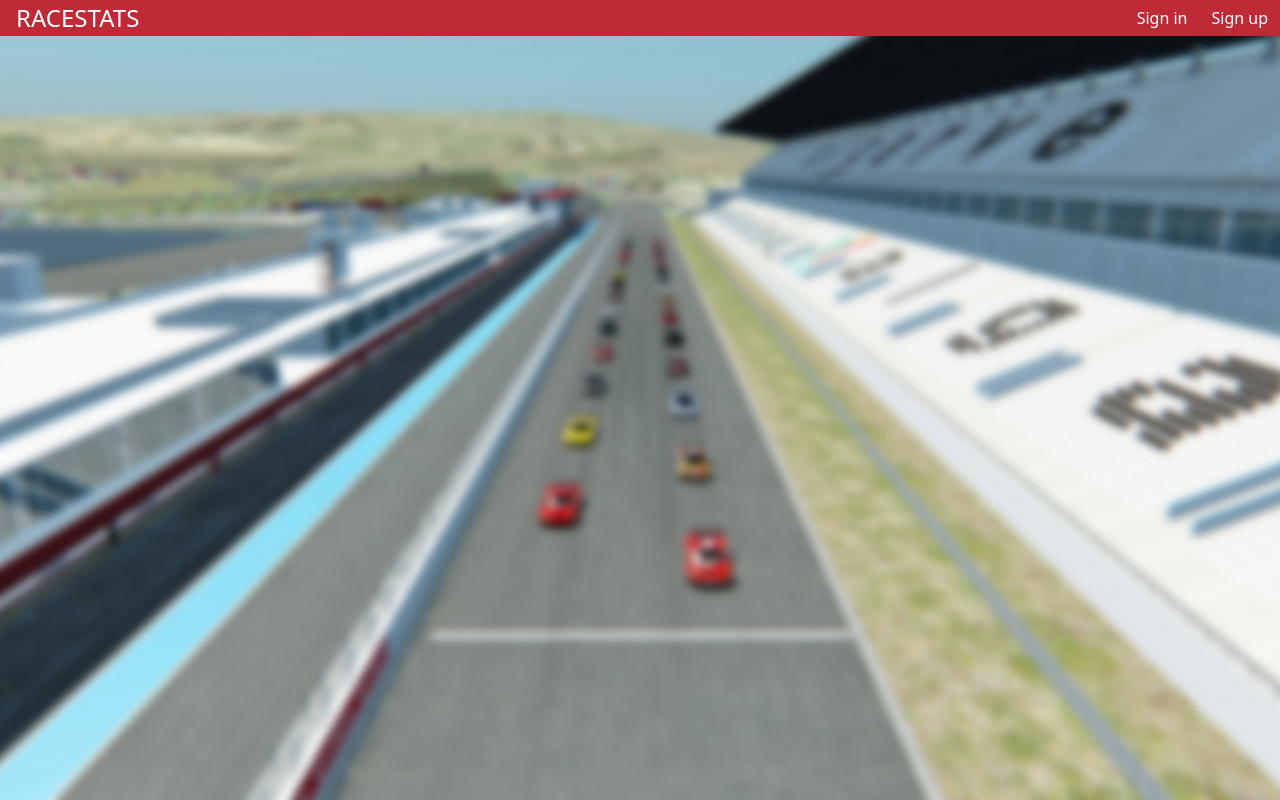
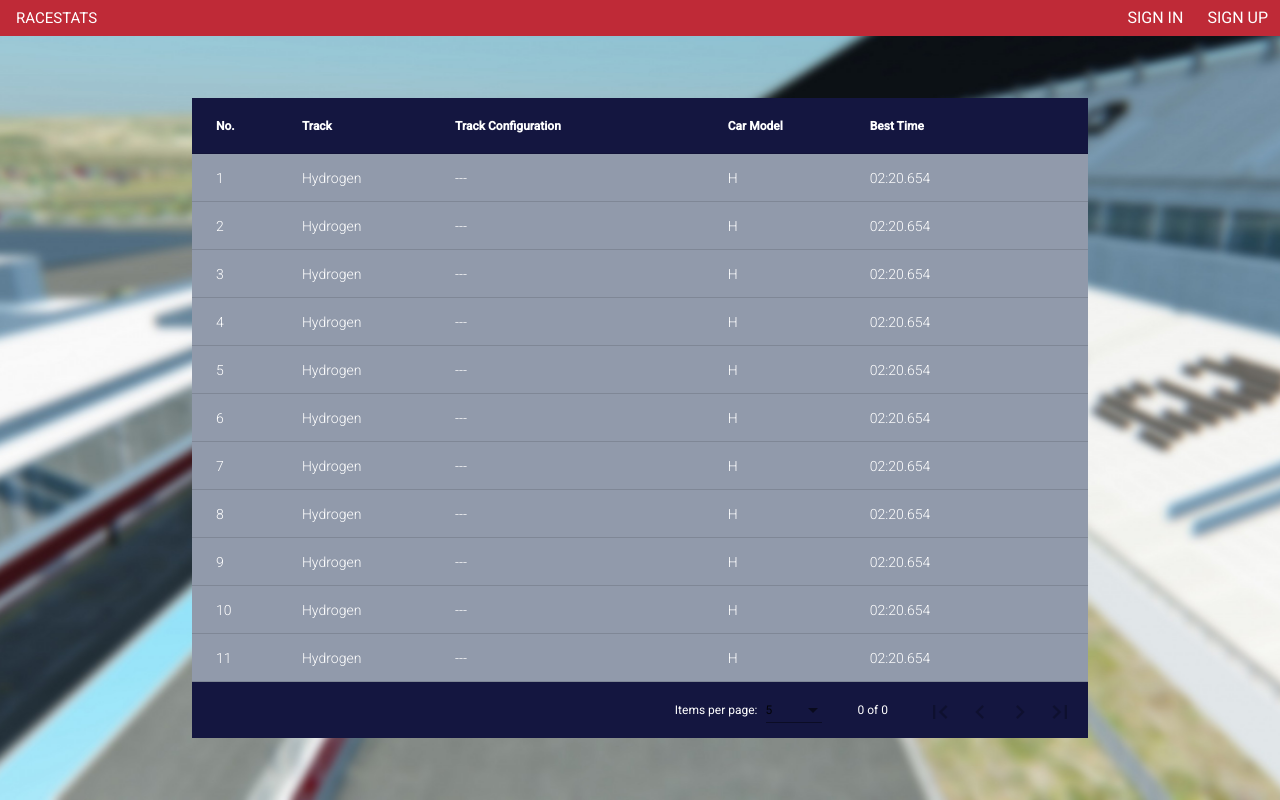
Before and after one commit to andreortizrijo/RaceStatsFrontEnd, an Angular app: page /dashboard in a window 1280 px wide. Built offline with nearby package versions, Linux system fonts and the light colour scheme.

Commit message:
Table Template almost complete

```diff
--- a/angular.json
+++ b/angular.json
@@ -31,6 +31,7 @@
               "src/assets"
             ],
             "styles": [
+              "./node_modules/@angular/material/prebuilt-themes/indigo-pink.css",
               "src/styles.scss"
             ],
             "scripts": []
@@ -94,6 +95,7 @@
               "src/assets"
             ],
             "styles": [
+              "./node_modules/@angular/material/prebuilt-themes/indigo-pink.css",
               "src/styles.scss"
             ],
             "scripts": []
--- a/src/app/dashboard/dashboard.component.html
+++ b/src/app/dashboard/dashboard.component.html
@@ -1,3 +1,33 @@
-<div style='width:50%'>
-  <canvas id='canvas'></canvas>
+<div class="dashboard">
+  <table mat-table [dataSource]="dataSource" class="dashboard__table-container" >
+
+    <ng-container matColumnDef="number">
+      <th mat-header-cell *matHeaderCellDef class="dashboard__table-container__title"> No. </th>
+      <td mat-cell *matCellDef="let info" class="dashboard__table-container__information"> {{info.number}} </td>
+    </ng-container>
+
+    <ng-container matColumnDef="track">
+      <th mat-header-cell *matHeaderCellDef class="dashboard__table-container__title"> Track </th>
+      <td mat-cell *matCellDef="let info" class="dashboard__table-container__information"> {{info.track}} </td>
+    </ng-container>
+
+    <ng-container matColumnDef="trackconfiguration">
+      <th mat-header-cell *matHeaderCellDef class="dashboard__table-container__title"> Track Configuration </th>
+      <td mat-cell *matCellDef="let info" class="dashboard__table-container__information"> {{info.trackconfiguration}} </td>
+    </ng-container>
+
+    <ng-container matColumnDef="carmodel">
+      <th mat-header-cell *matHeaderCellDef class="dashboard__table-container__title"> Car Model </th>
+      <td mat-cell *matCellDef="let info" class="dashboard__table-container__information"> {{info.carmodel}} </td>
+    </ng-container>
+
+    <ng-container matColumnDef="besttime">
+      <th mat-header-cell *matHeaderCellDef class="dashboard__table-container__title"> Best Time </th>
+      <td mat-cell *matCellDef="let info" class="dashboard__table-container__information"> {{info.besttime}} </td>
+    </ng-container>
+
+    <tr mat-header-row *matHeaderRowDef="displayedColumns"></tr>
+    <tr mat-row *matRowDef="let row; columns: displayedColumns;"></tr>
+  </table>
+  <mat-paginator class="dashboard__paginator" [pageSizeOptions]="[5, 10, 20]" showFirstLastButtons></mat-paginator>
 </div>
--- a/src/app/dashboard/dashboard.component.scss
+++ b/src/app/dashboard/dashboard.component.scss
@@ -1,4 +1,37 @@
-.graph{
-  width: 100px;
-  height: 100px;
+.dashboard {
+  display: flex;
+  justify-content: center;
+  align-items: center;
+  flex-direction: column;
+  height: 100%;
+
+  &__paginator {
+    width: 70%;
+    background-color: #141640;
+    color: #fff;
+  }
+
+  &__table-container {
+    flex-direction: row;
+    margin: 0rem;
+    padding: 1rem;
+    border-radius: 0.4rem;
+    width: 70%;
+    padding: 2rem;
+
+    &__title {
+      margin: 0rem;
+      color: #fff;
+      font-weight: bold;
+      background-color: #141640;
+    }
+
+    &__information {
+      margin: 0rem;
+      text-align: start;
+      background-color: #49577399;
+      color: #fff;
+      font-weight: lighter;
+    }
+  }
 }
--- a/src/app/dashboard/dashboard.component.ts
+++ b/src/app/dashboard/dashboard.component.ts
@@ -1,33 +1,50 @@
-import { Component, OnInit } from '@angular/core';
+import { Component, OnInit, ViewChild } from '@angular/core';
+import { MatPaginator } from '@angular/material/paginator';
+import { MatTableDataSource } from '@angular/material/table';
 import { Router } from '@angular/router';
 import { PathsService } from '../service/paths.service';
 import { RequestsService } from '../service/requests.service';
-import { Chart } from 'node_modules/chart.js'
+
+export interface RecordInfo {
+  number: string;
+  track: string;
+  trackconfiguration: string;
+  carmodel: string;
+  besttime: string;
+}
+
+const ELEMENT_DATA: RecordInfo[] = [
+  {number: '1', track: 'Hydrogen', trackconfiguration: '---', carmodel: 'H', besttime: '02:20.654'},
+  {number: '2', track: 'Hydrogen', trackconfiguration: '---', carmodel: 'H', besttime: '02:20.654'},
+  {number: '3', track: 'Hydrogen', trackconfiguration: '---', carmodel: 'H', besttime: '02:20.654'},
+  {number: '4', track: 'Hydrogen', trackconfiguration: '---', carmodel: 'H', besttime: '02:20.654'},
+  {number: '5', track: 'Hydrogen', trackconfiguration: '---', carmodel: 'H', besttime: '02:20.654'},
+  {number: '6', track: 'Hydrogen', trackconfiguration: '---', carmodel: 'H', besttime: '02:20.654'},
+  {number: '7', track: 'Hydrogen', trackconfiguration: '---', carmodel: 'H', besttime: '02:20.654'},
+  {number: '8', track: 'Hydrogen', trackconfiguration: '---', carmodel: 'H', besttime: '02:20.654'},
+  {number: '9', track: 'Hydrogen', trackconfiguration: '---', carmodel: 'H', besttime: '02:20.654'},
+  {number: '10', track: 'Hydrogen', trackconfiguration: '---', carmodel: 'H', besttime: '02:20.654'},
+  {number: '11', track: 'Hydrogen', trackconfiguration: '---', carmodel: 'H', besttime: '02:20.654'},
+];
 
 @Component({
   selector: 'app-dashboard',
   templateUrl: './dashboard.component.html',
   styleUrls: ['./dashboard.component.scss']
 })
+
 export class DashboardComponent implements OnInit {
-  myChart:any = [];
+  displayedColumns: string[] = ['number', 'track', 'trackconfiguration', 'carmodel', 'besttime'];
+  dataSource = new MatTableDataSource<RecordInfo>(ELEMENT_DATA);
+
+  @ViewChild(MatPaginator) paginator!: MatPaginator;
 
   constructor(private request: RequestsService, private router: Router, private path: PathsService) { }
 
   ngOnInit(): void {
     this.path.CheckSession(this.router);
-    //this.getUserInfo();
-
-    this.myChart = {
-      labels: 'AAAAAAAAAAA',
-      datasets: [{
-        label: 'My First Dataset',
-        data: [65, 59, 80, 81, 56, 55, 40],
-        fill: false,
-        borderColor: 'rgb(75, 192, 192)',
-        tension: 0.1
-      }]
-    };
+    this.getUserInfo();
+    this.dataSource.paginator = this.paginator;
   };
 
   getUserInfo() {
@@ -43,12 +60,10 @@ export class DashboardComponent implements OnInit {
   };
 
   getToken(){
-    let token: any;
-
     if(localStorage.getItem('token')){
-      return token = localStorage.getItem('token');
+      return localStorage.getItem('token');
     }else{
-      return token = sessionStorage.getItem('token');
+      return sessionStorage.getItem('token');
     }
   };
 }
--- a/src/app/login/login.component.ts
+++ b/src/app/login/login.component.ts
@@ -46,9 +46,13 @@ export class LoginComponent implements OnInit {
       (response) => {
         if(this.remmemberMe.value == false) {
           localStorage.setItem('token', response.body);
+          localStorage.setItem('islogin', 'true');
+          localStorage.setItem('name', data.username);
         }
         else{
           sessionStorage.setItem('token', response.body);
+          sessionStorage.setItem('islogin', 'true');
+          sessionStorage.setItem('name', data.username);
         };
 
         this.loginstate.emit(true);
--- a/src/app/navbar/navbar.component.html
+++ b/src/app/navbar/navbar.component.html
@@ -1,8 +1,9 @@
 <div class='navigation'>
     <h4>RACESTATS</h4>
-    <button class='btn navigation__btn' *ngIf="!isLogin" [routerLink]="['/login']" >Sign in</button>
-    <button class='btn navigation__btn' *ngIf="!isLogin" [routerLink]="['/signup']" >Sign up</button>
-    <button class='btn navigation__btn' *ngIf="isLogin" [routerLink]="['/']" >Live</button>
-    <button class='btn navigation__btn' *ngIf="isLogin" [routerLink]="['/']" >Auth</button>
-    <button class='btn navigation__btn' *ngIf="isLogin" (click)="logout()">Logout</button>
+    <button class='btn navigation__btn' *ngIf="!isLogin" [routerLink]="['/login']" >SIGN IN</button>
+    <button class='btn navigation__btn' *ngIf="!isLogin" [routerLink]="['/signup']" >SIGN UP</button>
+    <p class='navigation__text' *ngIf="isLogin">{{username}}</p>
+    <button class='btn navigation__btn' *ngIf="isLogin" [routerLink]="['/']" >LIVE GRAPH</button>
+    <button class='btn navigation__btn' *ngIf="isLogin" (click)="donwloadConfigFile()" >DOWNLOAD CONFIG</button>
+    <button class='btn navigation__btn' *ngIf="isLogin" (click)="logout()">LOGOUT</button>
 </div>
--- a/src/app/navbar/navbar.component.scss
+++ b/src/app/navbar/navbar.component.scss
@@ -11,6 +11,18 @@
     margin-bottom: 0rem;
   }
 
+  &__text {
+    margin: 0rem;
+    outline: none;
+    border: none;
+    padding: none;
+    color: #fff;
+
+    &:focus {
+      box-shadow: none;
+    }
+  }
+
   &__btn {
     outline: none;
     border: none;
--- a/src/app/navbar/navbar.component.ts
+++ b/src/app/navbar/navbar.component.ts
@@ -3,6 +3,8 @@ import { Router } from '@angular/router';
 import { LoginstatecontrolService } from '../service/loginstatecontrol.service';
 import { PathsService } from '../service/paths.service';
 import { RequestsService } from '../service/requests.service';
+import { saveAs } from 'file-saver';
+import * as FileSaver from 'file-saver';
 
 @Component({
   selector: 'app-navbar',
@@ -11,12 +13,26 @@ import { RequestsService } from '../service/requests.service';
 })
 export class NavbarComponent implements OnInit {
   isLogin: any = false;
+  username: any = '';
   constructor(private loginstate: LoginstatecontrolService, private request: RequestsService, private router: Router, private path: PathsService) { }
 
   ngOnInit(): void {
+    this.loginState()
     this.loginstate.observer.subscribe( data => {
       this.isLogin = data;
     })
+  }
+
+  loginState(){
+    if(localStorage.getItem('islogin')){
+      this.isLogin = true;
+      this.username = localStorage.getItem('name')?.toUpperCase()
+    };
+
+    if(sessionStorage.getItem('islogin')){
+      this.isLogin = true;
+      this.username = sessionStorage.getItem('name')?.toUpperCase()
+    };
   }
 
   logout(){
@@ -27,8 +43,12 @@ export class NavbarComponent implements OnInit {
 
         if(localStorage.getItem('token')){
           localStorage.removeItem('token');
+          localStorage.removeItem('islogin');
+          localStorage.removeItem('name');
         }else{
           sessionStorage.removeItem('token');
+          sessionStorage.removeItem('islogin');
+          sessionStorage.removeItem('name');
         }
 
         this.loginstate.emit(false);
@@ -47,4 +67,20 @@ export class NavbarComponent implements OnInit {
       return sessionStorage.getItem('token');
     }
   };
+
+  donwloadConfigFile(){
+    let token = this.getToken();
+
+    this.request.httpGET('http://127.0.0.1:8000/api-users/download', token).subscribe(
+      response => {
+        console.log(response.body);
+        //var file = new File([response.data], '')
+      },
+      error => {
+        console.log(error.error.text)
+        var file = new File([error.error.text], 'config.ini', {type: "text/plain;charset=utf-8"});
+        FileSaver.saveAs(file);
+      }
+    );
+  }
 }
--- a/src/index.html
+++ b/src/index.html
@@ -16,8 +16,11 @@
 
   gtag('config', 'G-34QDX5K2FX');
 </script>
+  <link rel="preconnect" href="https://fonts.gstatic.com">
+  <link href="https://fonts.googleapis.com/css2?family=Roboto:wght@300;400;500&display=swap" rel="stylesheet">
+  <link href="https://fonts.googleapis.com/icon?family=Material+Icons" rel="stylesheet">
 </head>
-<body>
+<body class="mat-typography">
   <app-root></app-root>
 </body>
 </html>
--- a/src/styles.scss
+++ b/src/styles.scss
@@ -3,3 +3,17 @@ html,
 body {
   height: 100%;
 }
+
+html, body { height: 100%; }
+body { margin: 0; font-family: Roboto, "Helvetica Neue", sans-serif; }
+
+@import "~@angular/material/prebuilt-themes/indigo-pink.css";
+
+html, body { height: 100%; }
+body { margin: 0; font-family: Roboto, "Helvetica Neue", sans-serif; }
+
+html, body { height: 100%; }
+body { margin: 0; font-family: Roboto, "Helvetica Neue", sans-serif; }
+
+html, body { height: 100%; }
+body { margin: 0; font-family: Roboto, "Helvetica Neue", sans-serif; }
```
Also changed, not shown: package.json (+6 -1 lines), src/app/app.module.ts (+10 -0 lines), 1 other file (tests, documents, lock files or other folders).
